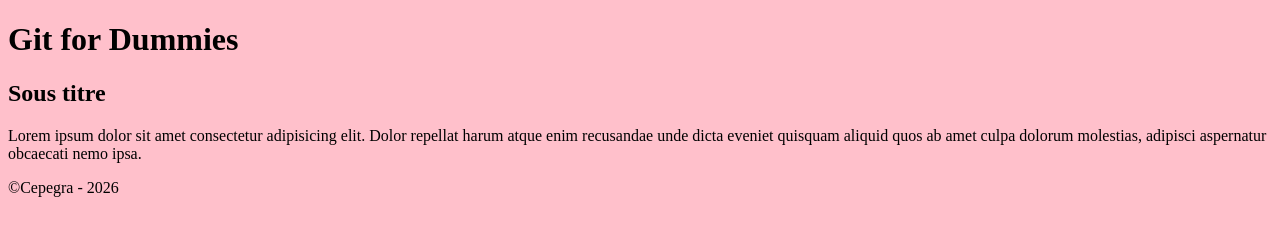
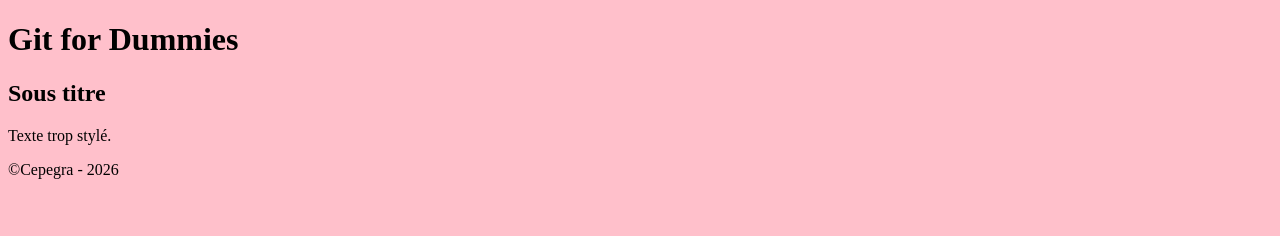
Before and after one commit to martinvervaeren-ui/0-23, a plain HTML site: page index.html in a window 1280 px wide. Drawn offline with Linux system fonts and the light colour scheme.

Commit message:
bug tkt mon gars

```diff
--- a/index.html
+++ b/index.html
@@ -13,7 +13,7 @@
     </header>
     <main>
       <h2>Sous titre</h2>
-      <p>Lorem ipsum dolor sit amet consectetur adipisicing elit. Dolor repellat harum atque enim recusandae unde dicta eveniet quisquam aliquid quos ab amet culpa dolorum molestias, adipisci aspernatur obcaecati nemo ipsa.</p>
+      <p>Texte trop stylé.</p>
     </main>
     <footer>
       &copy;Cepegra - 2026
```
